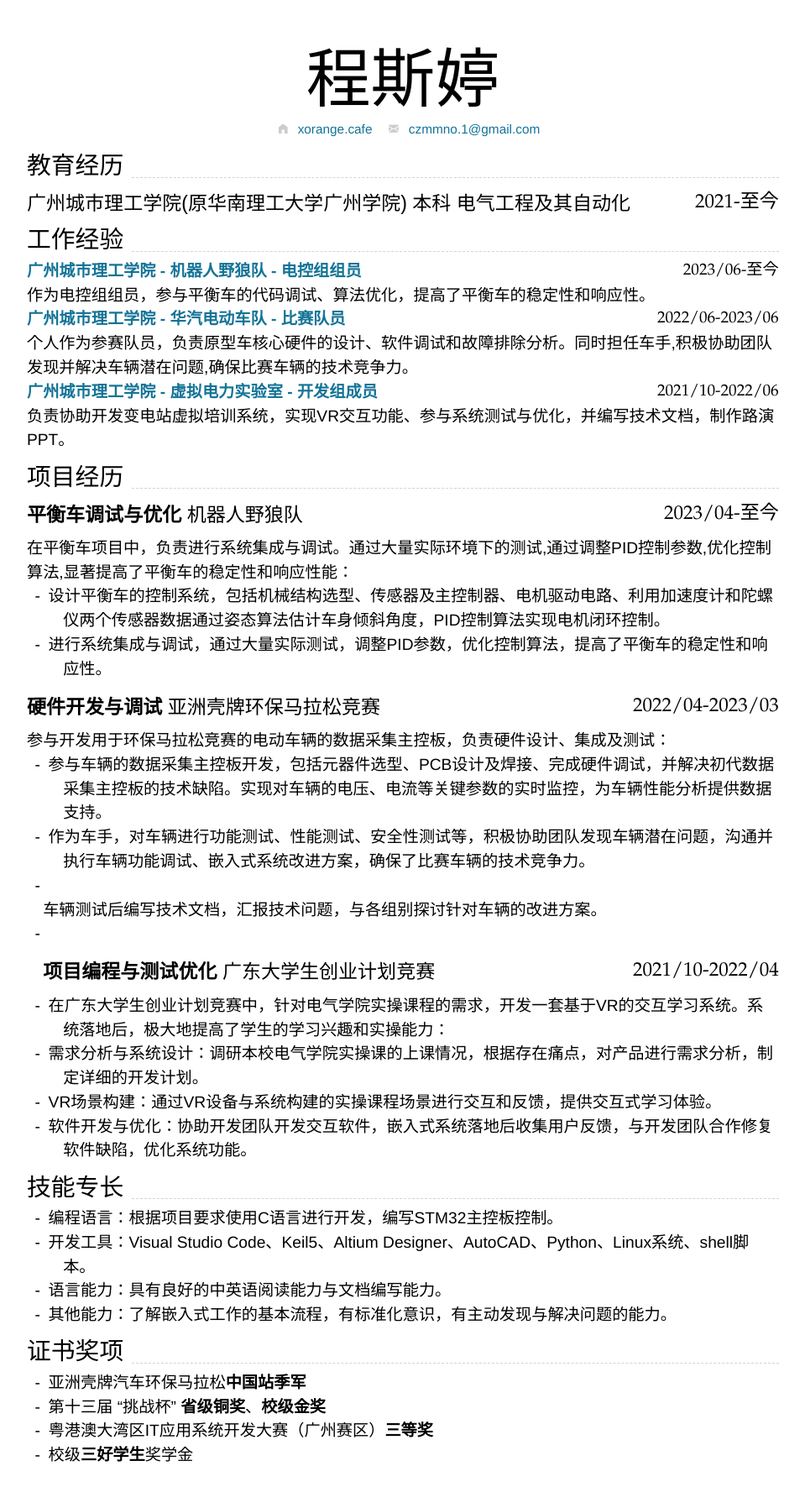
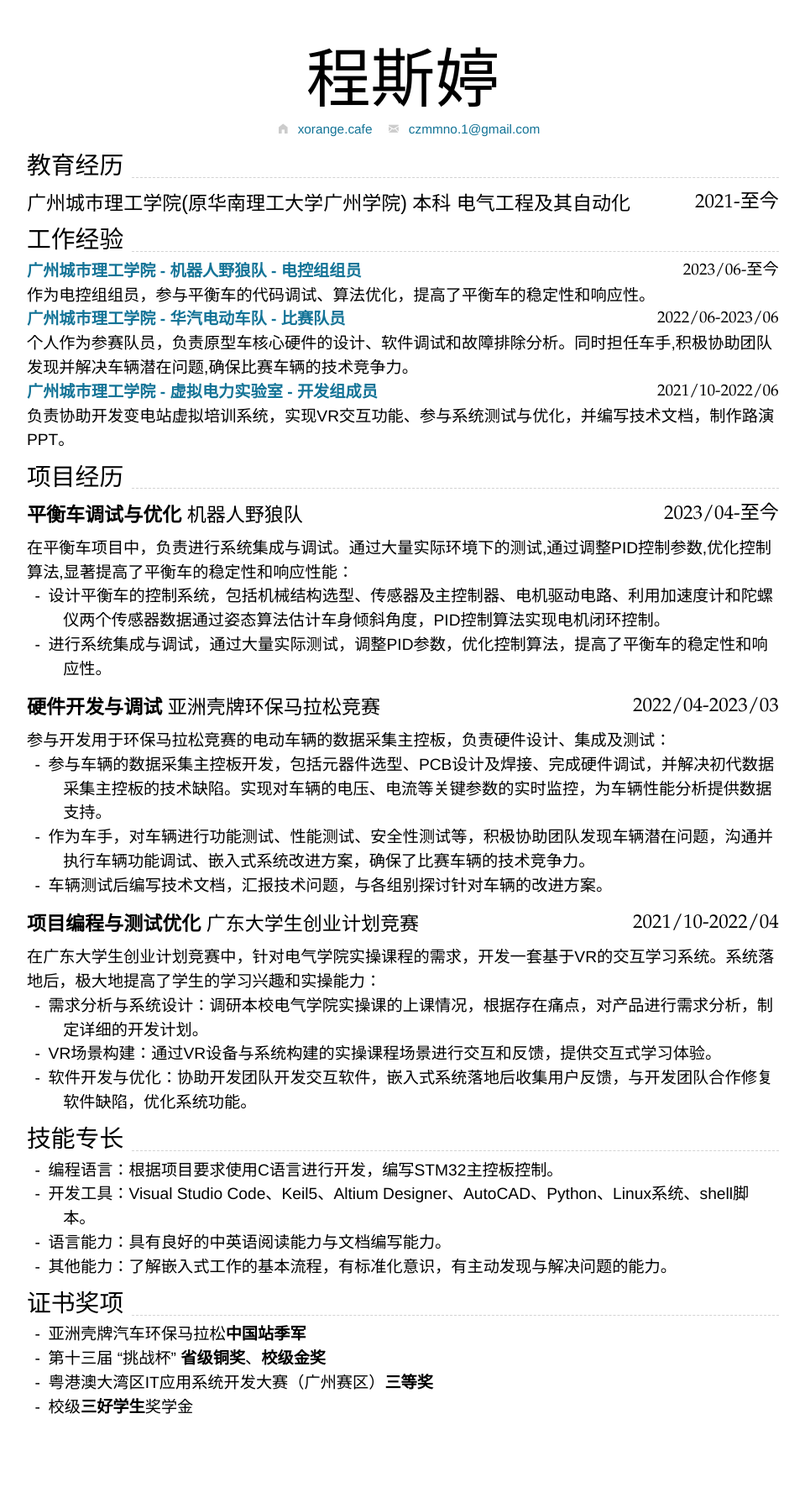
Before and after one commit to Lovelycz/stm, a Jekyll site: the page built from index.md, in a window 1280 px wide. Shown: the whole page at 84% size, without its empty margins (160-1119 px from the left). Built offline with Jekyll 4.4.1, drawn with Linux system fonts in a browser that asks for light colours; nearby versions of some CDN libraries; after the commit the page ends 1738 px from its top, so only the background shows below that.

```diff
--- a/index.md
+++ b/index.md
@@ -47,8 +47,8 @@ homepage:
 - 作为车手，对车辆进行功能测试、性能测试、安全性测试等，积极协助团队发现车辆潜在问题，沟通并执行车辆功能调试、嵌入式系统改进方案，确保了比赛车辆的技术竞争力。
 - 车辆测试后编写技术文档，汇报技术问题，与各组别探讨针对车辆的改进方案。
 
-- ### **项目编程与测试优化** *广东大学生创业计划竞赛* `2021/10-2022/04`
--
+### **项目编程与测试优化** *广东大学生创业计划竞赛* `2021/10-2022/04`
+
 在广东大学生创业计划竞赛中，针对电气学院实操课程的需求，开发一套基于VR的交互学习系统。系统落地后，极大地提高了学生的学习兴趣和实操能力：
 - 需求分析与系统设计：调研本校电气学院实操课的上课情况，根据存在痛点，对产品进行需求分析，制定详细的开发计划。
 - VR场景构建：通过VR设备与系统构建的实操课程场景进行交互和反馈，提供交互式学习体验。
```
